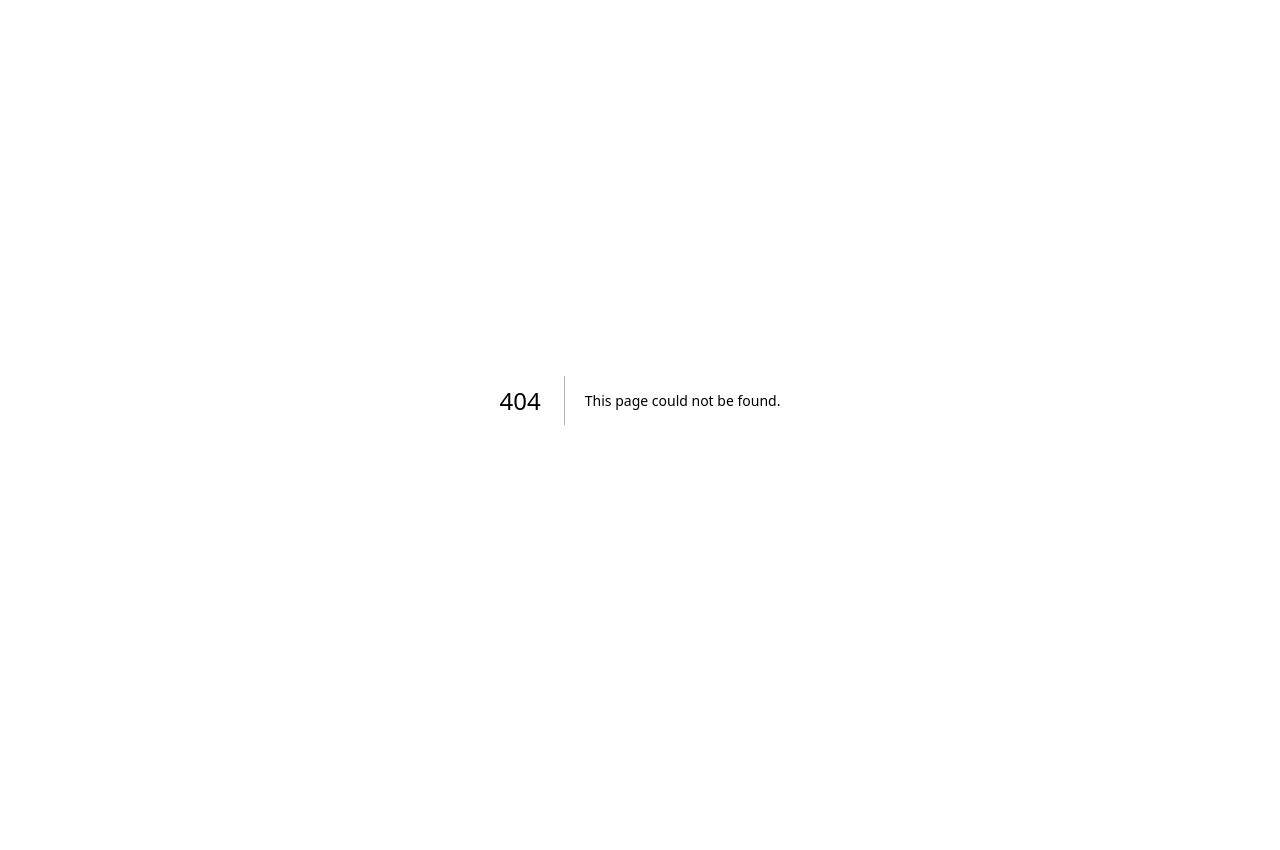
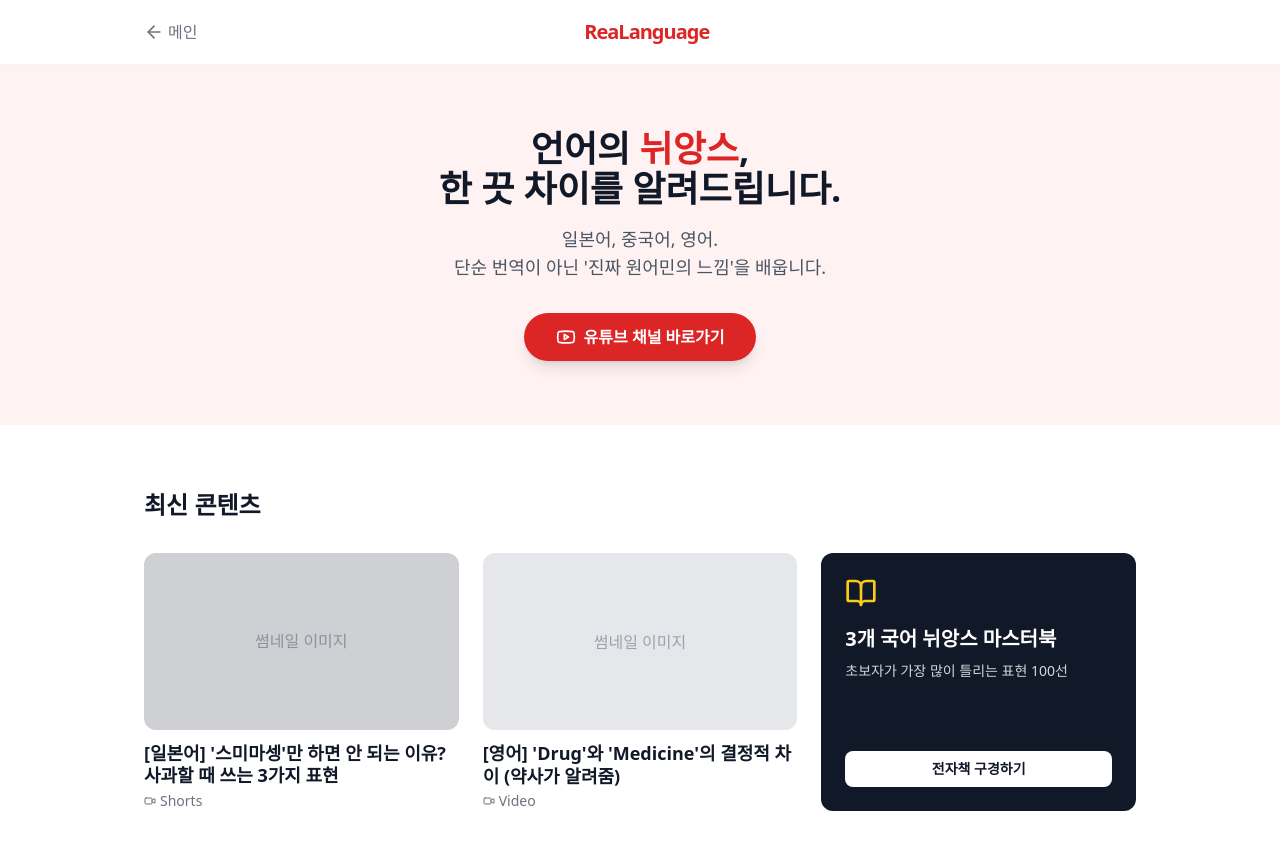
Before and after one commit to tooringsofficial-cloud/my-netlify-site, a Next.js app: page /realanguage in a window 1280 px wide. Before the commit this address had no page. Shown: the top 850 px of the page. Before the commit the page ends 800 px from the top, so only its background shows below. Built offline with nearby package versions, Linux system fonts and the light colour scheme.

Commit message:
Add health and realanguage landing pages

```diff
--- /dev/null
+++ b/app/health/page.tsx
@@ -0,0 +1,70 @@
+import React from 'react';
+import { Pill, Phone, Gift, ArrowLeft } from 'lucide-react';
+import Link from 'next/link';
+
+export default function HealthPage() {
+  return (
+    <div className="min-h-screen bg-green-50 text-gray-900 font-sans">
+      {/* 상단 헤더: 뒤로가기 + 로고 */}
+      <header className="bg-white p-4 shadow-sm flex items-center justify-between sticky top-0 z-50">
+        <Link href="/" className="flex items-center text-gray-500 hover:text-green-600">
+          <ArrowLeft className="w-5 h-5 mr-1" />
+          <span className="text-sm">메인으로</span>
+        </Link>
+        <h1 className="text-lg font-bold text-green-800">PharmaD 케어</h1>
+        <div className="w-16"></div> {/* 레이아웃 균형용 빈칸 */}
+      </header>
+
+      <main className="max-w-md mx-auto p-6 flex flex-col gap-6 mt-4">
+        {/* 환영 메시지 */}
+        <div className="text-center mb-4">
+          <h2 className="text-2xl font-bold mb-2">방문해 주셔서 감사합니다!</h2>
+          <p className="text-gray-600">
+            약사 PharmaD가 꼼꼼하게 챙겨드리는<br/>
+            당신의 건강 파트너입니다.
+          </p>
+        </div>
+
+        {/* 핵심 기능 버튼 3개 (모바일 최적화) */}
+
+        {/* 1. 복약 정보 확인 */}
+        <button className="bg-white p-6 rounded-2xl shadow-md flex items-center gap-4 hover:bg-green-50 transition-all border border-green-100">
+          <div className="bg-green-100 p-3 rounded-full text-green-600">
+            <Pill className="w-8 h-8" />
+          </div>
+          <div className="text-left">
+            <h3 className="text-lg font-bold text-gray-800">내 약 정보 확인하기</h3>
+            <p className="text-sm text-gray-500">지금 드시는 약의 효능과 주의사항</p>
+          </div>
+        </button>
+
+        {/* 2. 1:1 건강 상담 */}
+        <button className="bg-white p-6 rounded-2xl shadow-md flex items-center gap-4 hover:bg-blue-50 transition-all border border-blue-100">
+          <div className="bg-blue-100 p-3 rounded-full text-blue-600">
+            <Phone className="w-8 h-8" />
+          </div>
+          <div className="text-left">
+            <h3 className="text-lg font-bold text-gray-800">1:1 약사 상담</h3>
+            <p className="text-sm text-gray-500">궁금한 점을 바로 물어보세요</p>
+          </div>
+        </button>
+
+        {/* 3. 이벤트/혜택 */}
+        <button className="bg-gradient-to-r from-green-500 to-teal-500 p-6 rounded-2xl shadow-lg flex items-center gap-4 text-white hover:opacity-90 transition-all transform hover:scale-105">
+          <div className="bg-white/20 p-3 rounded-full text-white">
+            <Gift className="w-8 h-8" />
+          </div>
+          <div className="text-left">
+            <h3 className="text-lg font-bold">건기식 10% 할인받기</h3>
+            <p className="text-sm text-green-100">PharmaD 구독자 전용 혜택</p>
+          </div>
+        </button>
+
+      </main>
+
+      <footer className="mt-12 text-center text-gray-400 text-sm pb-8">
+        © 2025 PharmaD. All rights reserved.
+      </footer>
+    </div>
+  );
+}
--- /dev/null
+++ b/app/realanguage/page.tsx
@@ -0,0 +1,83 @@
+import React from 'react';
+import { Youtube, BookOpen, Video, ArrowLeft } from 'lucide-react';
+import Link from 'next/link';
+
+export default function ReaLanguagePage() {
+  return (
+    <div className="min-h-screen bg-white text-gray-900">
+      {/* 헤더 */}
+      <nav className="border-b border-gray-100 sticky top-0 bg-white/90 backdrop-blur z-50">
+        <div className="max-w-5xl mx-auto px-4 h-16 flex items-center justify-between">
+          <Link href="/" className="flex items-center text-gray-500 hover:text-red-600">
+             <ArrowLeft className="w-5 h-5 mr-1" /> 메인
+          </Link>
+          <span className="font-bold text-xl tracking-tighter text-red-600">ReaLanguage</span>
+          <div className="w-10"></div>
+        </div>
+      </nav>
+
+      {/* 히어로 섹션 */}
+      <div className="bg-red-50 py-16 px-4 text-center">
+        <h1 className="text-4xl font-extrabold mb-4 text-gray-900">
+          언어의 <span className="text-red-600">뉘앙스</span>,<br/>
+          한 끗 차이를 알려드립니다.
+        </h1>
+        <p className="text-gray-600 text-lg mb-8 max-w-xl mx-auto">
+          일본어, 중국어, 영어. <br/>
+          단순 번역이 아닌 '진짜 원어민의 느낌'을 배웁니다.
+        </p>
+        <a href="https://youtube.com" target="_blank" className="inline-flex items-center bg-red-600 text-white px-8 py-3 rounded-full font-bold hover:bg-red-700 transition-colors shadow-lg">
+          <Youtube className="w-5 h-5 mr-2" /> 유튜브 채널 바로가기
+        </a>
+      </div>
+
+      {/* 콘텐츠 그리드 */}
+      <div className="max-w-5xl mx-auto px-4 py-16">
+        <h2 className="text-2xl font-bold mb-8">최신 콘텐츠</h2>
+        <div className="grid grid-cols-1 md:grid-cols-2 lg:grid-cols-3 gap-6">
+
+          {/* 콘텐츠 1 */}
+          <div className="group cursor-pointer">
+            <div className="bg-gray-200 aspect-video rounded-xl mb-3 overflow-hidden relative">
+              <div className="absolute inset-0 bg-black/10 group-hover:bg-black/0 transition-all"></div>
+               {/* 나중에 썸네일 이미지 넣을 곳 */}
+               <div className="flex items-center justify-center h-full text-gray-400">썸네일 이미지</div>
+            </div>
+            <h3 className="font-bold text-lg leading-tight group-hover:text-red-600 transition-colors">
+              [일본어] '스미마셍'만 하면 안 되는 이유? 사과할 때 쓰는 3가지 표현
+            </h3>
+            <div className="text-sm text-gray-500 mt-1 flex items-center gap-1">
+              <Video className="w-3 h-3" /> Shorts
+            </div>
+          </div>
+
+          {/* 콘텐츠 2 */}
+          <div className="group cursor-pointer">
+            <div className="bg-gray-200 aspect-video rounded-xl mb-3 overflow-hidden">
+               <div className="flex items-center justify-center h-full text-gray-400">썸네일 이미지</div>
+            </div>
+            <h3 className="font-bold text-lg leading-tight group-hover:text-red-600 transition-colors">
+              [영어] 'Drug'와 'Medicine'의 결정적 차이 (약사가 알려줌)
+            </h3>
+             <div className="text-sm text-gray-500 mt-1 flex items-center gap-1">
+              <Video className="w-3 h-3" /> Video
+            </div>
+          </div>
+
+           {/* 전자책 홍보 */}
+           <div className="bg-gray-900 rounded-xl p-6 text-white flex flex-col justify-between">
+            <div>
+              <BookOpen className="w-8 h-8 mb-4 text-yellow-400" />
+              <h3 className="font-bold text-xl mb-2">3개 국어 뉘앙스 마스터북</h3>
+              <p className="text-gray-300 text-sm">초보자가 가장 많이 틀리는 표현 100선</p>
+            </div>
+            <button className="mt-6 w-full bg-white text-gray-900 py-2 rounded-lg font-bold hover:bg-gray-100 text-sm">
+              전자책 구경하기
+            </button>
+          </div>
+
+        </div>
+      </div>
+    </div>
+  );
+}
```
